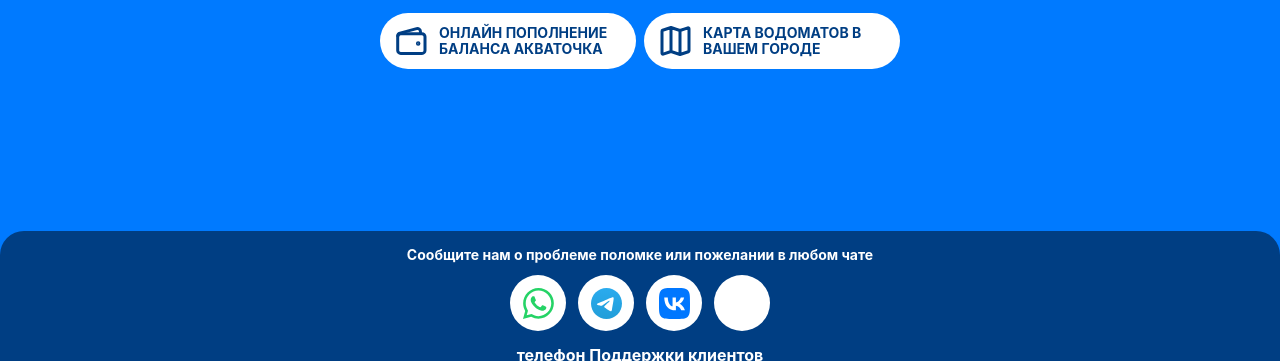
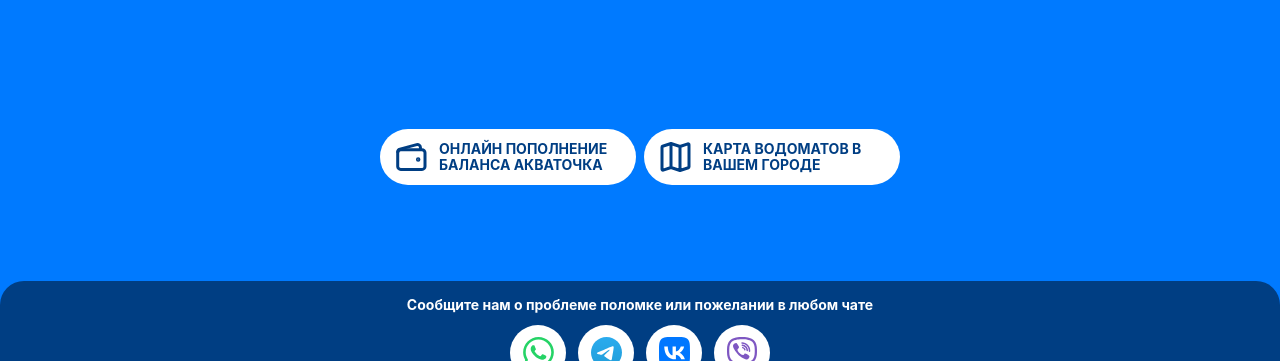
Before and after one commit to HAES-Studio/aqua-tocka-front, a website built with Vite: page index.html in a window 1280 px wide. Shown: the part 227-588 px from the top of the page. Built offline with nearby package versions, Linux system fonts and the light colour scheme.

Commit message:
init git

```diff
--- a/index.html
+++ b/index.html
@@ -14,30 +14,30 @@
         <h1 class="text-5xl uppercase font-extrabold">Акваточка</h1>
         <h2 class="text-xl mb-3">Чистая вода не значит дорого</h2>
 
-        <div class="flex justify-center items-center gap-2 w-full flex-wrap mb-4">
-          <button class="bg-white w-64 px-4 py-3 rounded-full text-[#003E83] leading-4 text-left">
+        <div class="flex-1 flex justify-center items-center gap-2 w-full flex-wrap mt-[10%]">
+          <a class="transition bg-white w-64 px-4 py-3 rounded-full text-[#003E83] leading-4 text-left hover:bg-blue-200">
             <div class="flex gap-3 uppercase text-sm leading-4">
-              <img src="/wallet.svg" alt=""> Онлайн Пополнение Баланса акваточка
+              <img class="stroke-amber-50" src="/wallet.svg" alt="">Онлайн Пополнение Баланса акваточка
             </div>
-          </button>
-          <button class="bg-white w-64 px-4 py-3 rounded-full text-[#003E83]  text-left">
+          </a>
+          <a class="bg-white w-64 px-4 py-3 rounded-full text-[#003E83]  text-left transition hover:bg-blue-200">
             <div class="flex gap-3 uppercase text-sm leading-4">
               <img src="/map.svg" alt="">  Карта Водоматов в вашем городе
             </div>
-          </button>
+          </a>
         </div>
       </div>
 
       <footer class="flex-auto bg-[#003E83] pt-4 rounded-t-3xl px-4">
         <p class="text-sm  leading-4 mb-3">Сообщите нам о проблеме поломке или пожелании в любом чате</p>
         <div class="flex flex-row justify-center gap-3 mb-3">
-          <button class="bg-white rounded-full h-14 w-14"><img class="mx-auto" src="/WhatsUp.svg" alt=""></button>
-          <button class="bg-white rounded-full h-14 w-14"><img class="mx-auto" src="/tg.svg" alt=""></button>
-          <button class="bg-white rounded-full h-14 w-14"><img class="mx-auto" src="/vk.svg" alt=""></button>
-          <button class="bg-white rounded-full h-14 w-14">VB</button>
+          <a href="https://wa.me/79201991919?text=Здравствуйте" class="block bg-white rounded-full h-14 w-14 transition hover:bg-blue-200"><img class="mx-auto my-3" src="/WhatsUp.svg" alt=""></a>
+          <a href="https://t.me/Akvatochka_bot" class="bg-white rounded-full h-14 w-14 transition hover:bg-blue-200"><img class="mx-auto my-3" src="/tg.svg" alt=""></a>
+          <a href="" class="bg-white rounded-full h-14 w-14 transition hover:bg-blue-200"><img class="mx-auto my-3" src="/vk.svg" alt=""></a>
+          <a class="bg-white rounded-full h-14 w-14 transition hover:bg-blue-200"><img class="mx-auto my-[9px] h-[36px]" src="/viber.svg" alt=""></a>
         </div>
-        <h3>телефон Поддержки клиентов</h3>
-        <a class="phone text-3xl underline" href="tel:+78002018971">8 (800) 201-89-71</a>
+        <h3>телефон поддержки клиентов</h3>
+        <a class="phone text-3xl underline transition hover:text-blue-200" href="tel:+78002018971">8 (800) 201-89-71</a>
         <p>Звонок бесплатный</p>
       </footer>
     </main>
```
Also changed, not shown: public/viber.svg (added).
